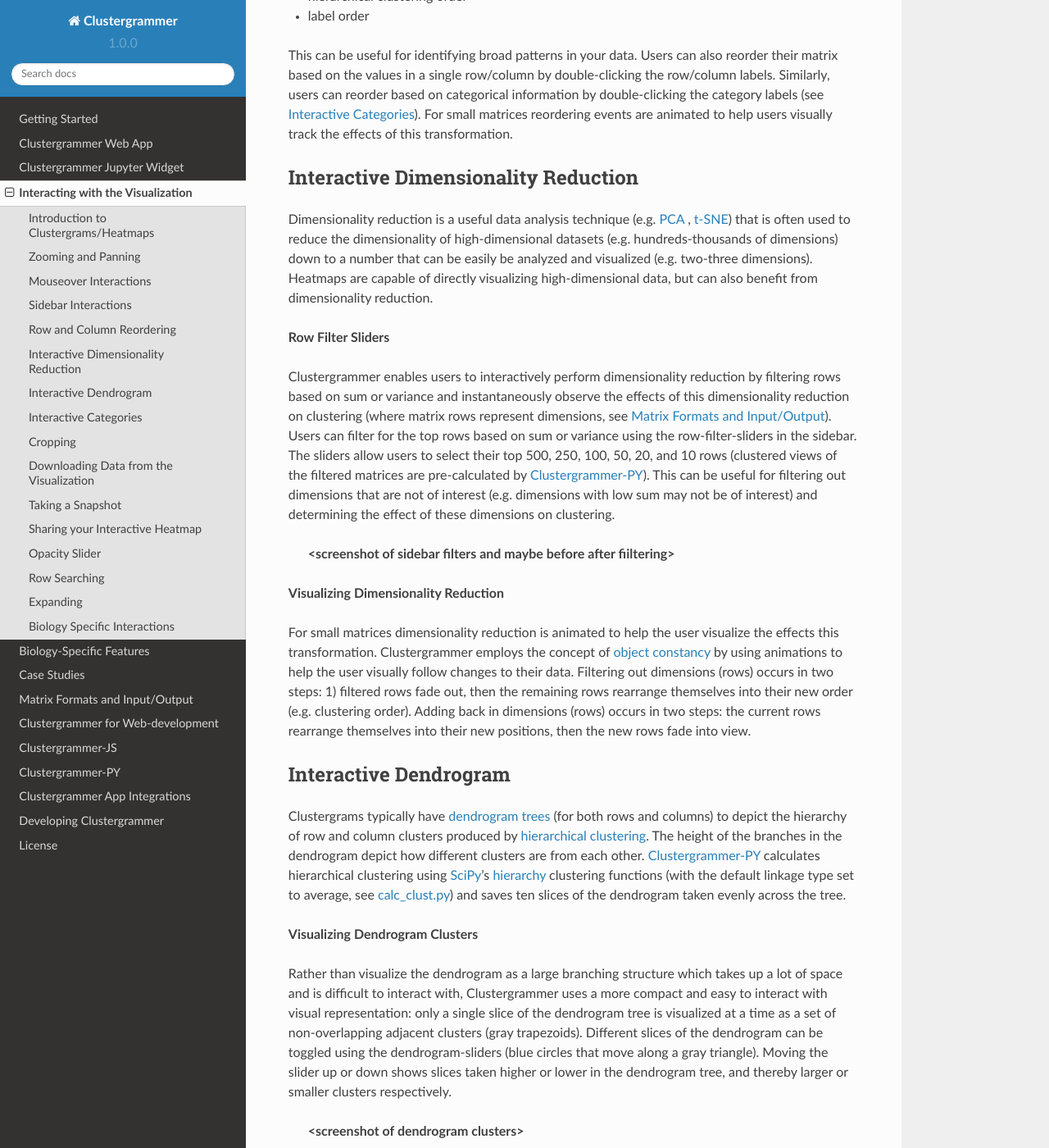
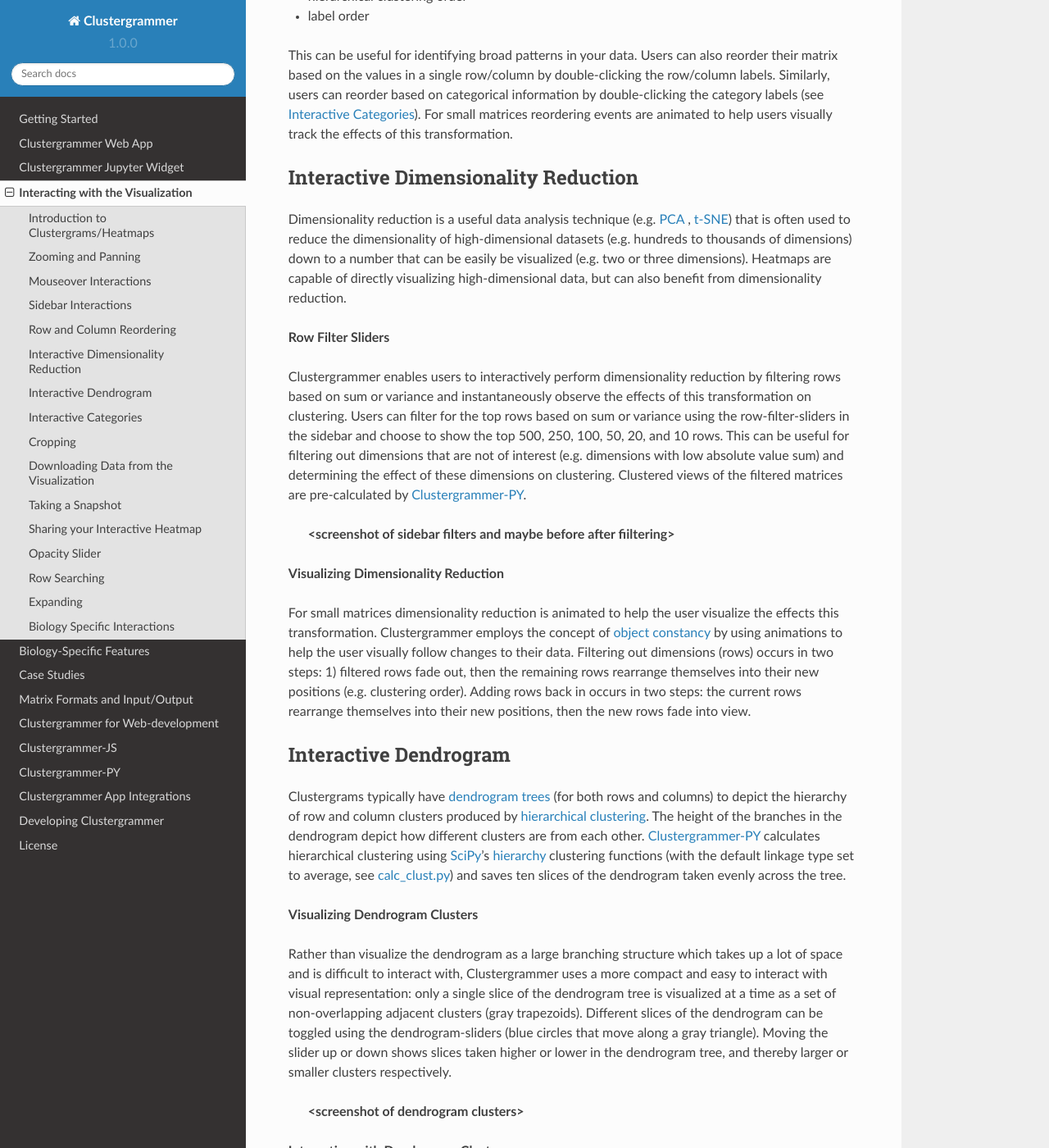
Before and after one commit to MaayanLab/clustergrammer-docs, a Sphinx documentation site: the page built from docs/interacting_with_viz.rst, in a window 1280 px wide and 1400 px high, scrolled down 2304 px. Shown: the whole window at 82% size. Built offline with Sphinx 7.4.7 and the Read the Docs theme 2.0.0, drawn with Linux system fonts in a browser that asks for light colours.

Commit message:
dim_reduction

```diff
--- a/docs/_build_html/_sources/interacting_with_viz.txt
+++ b/docs/_build_html/_sources/interacting_with_viz.txt
@@ -64,17 +64,17 @@
 
 Interactive Dimensionality Reduction
 ====================================
-Dimensionality reduction is a useful data analysis technique (e.g. `PCA`_ , `t-SNE`_) that is often used to reduce the dimensionality of high-dimensional datasets (e.g. hundreds-thousands of dimensions) down to a number that can be easily be analyzed and visualized (e.g. two-three dimensions). Heatmaps are capable of directly visualizing high-dimensional data, but can also benefit from dimensionality reduction.
+Dimensionality reduction is a useful data analysis technique (e.g. `PCA`_ , `t-SNE`_) that is often used to reduce the dimensionality of high-dimensional datasets (e.g. hundreds to thousands of dimensions) down to a number that can be easily be visualized (e.g. two or three dimensions). Heatmaps are capable of directly visualizing high-dimensional data, but can also benefit from dimensionality reduction.
 
 **Row Filter Sliders**
 
-Clustergrammer enables users to interactively perform dimensionality reduction by filtering rows based on sum or variance and instantaneously observe the effects of this dimensionality reduction on clustering (where matrix rows represent dimensions, see :ref:`matrix_format_io`). Users can filter for the top rows based on sum or variance using the row-filter-sliders in the sidebar. The sliders allow users to select their top 500, 250, 100, 50, 20, and 10 rows (clustered views of the filtered matrices are pre-calculated by :ref:`clustergrammer_py`). This can be useful for filtering out dimensions that are not of interest (e.g. dimensions with low sum may not be of interest) and determining the effect of these dimensions on clustering.
+Clustergrammer enables users to interactively perform dimensionality reduction by filtering rows based on sum or variance and instantaneously observe the effects of this transformation on clustering. Users can filter for the top rows based on sum or variance using the row-filter-sliders in the sidebar and choose to show the top 500, 250, 100, 50, 20, and 10 rows. This can be useful for filtering out dimensions that are not of interest (e.g. dimensions with low absolute value sum) and determining the effect of these dimensions on clustering. Clustered views of the filtered matrices are pre-calculated by :ref:`clustergrammer_py`.
 
   **<screenshot of sidebar filters and maybe before after fiiltering>**
 
 **Visualizing Dimensionality Reduction**
 
-For small matrices dimensionality reduction is animated to help the user visualize the effects this transformation. Clustergrammer employs the concept of `object constancy`_ by using animations to help the user visually follow changes to their data. Filtering out dimensions (rows) occurs in two steps: 1) filtered rows fade out, then the remaining rows rearrange themselves into their new order (e.g. clustering order). Adding back in dimensions (rows) occurs in two steps: the current rows rearrange themselves into their new positions, then the new rows fade into view.
+For small matrices dimensionality reduction is animated to help the user visualize the effects this transformation. Clustergrammer employs the concept of `object constancy`_ by using animations to help the user visually follow changes to their data. Filtering out dimensions (rows) occurs in two steps: 1) filtered rows fade out, then the remaining rows rearrange themselves into their new positions (e.g. clustering order). Adding rows back in occurs in two steps: the current rows rearrange themselves into their new positions, then the new rows fade into view.
 
 .. _interactive_dendrogram:
 
--- a/docs/_build_html/interacting_with_viz.html
+++ b/docs/_build_html/interacting_with_viz.html
@@ -205,13 +205,13 @@
 </div>
 <div class="section" id="interactive-dimensionality-reduction">
 <span id="interactive-dim-reduction"></span><h2>Interactive Dimensionality Reduction<a class="headerlink" href="#interactive-dimensionality-reduction" title="Permalink to this headline">¶</a></h2>
-<p>Dimensionality reduction is a useful data analysis technique (e.g. <a class="reference external" href="https://en.wikipedia.org/wiki/Principal_component_analysis">PCA</a> , <a class="reference external" href="https://lvdmaaten.github.io/tsne/">t-SNE</a>) that is often used to reduce the dimensionality of high-dimensional datasets (e.g. hundreds-thousands of dimensions) down to a number that can be easily be analyzed and visualized (e.g. two-three dimensions). Heatmaps are capable of directly visualizing high-dimensional data, but can also benefit from dimensionality reduction.</p>
+<p>Dimensionality reduction is a useful data analysis technique (e.g. <a class="reference external" href="https://en.wikipedia.org/wiki/Principal_component_analysis">PCA</a> , <a class="reference external" href="https://lvdmaaten.github.io/tsne/">t-SNE</a>) that is often used to reduce the dimensionality of high-dimensional datasets (e.g. hundreds to thousands of dimensions) down to a number that can be easily be visualized (e.g. two or three dimensions). Heatmaps are capable of directly visualizing high-dimensional data, but can also benefit from dimensionality reduction.</p>
 <p><strong>Row Filter Sliders</strong></p>
-<p>Clustergrammer enables users to interactively perform dimensionality reduction by filtering rows based on sum or variance and instantaneously observe the effects of this dimensionality reduction on clustering (where matrix rows represent dimensions, see <a class="reference internal" href="matrix_format_io.html#matrix-format-io"><span class="std std-ref">Matrix Formats and Input/Output</span></a>). Users can filter for the top rows based on sum or variance using the row-filter-sliders in the sidebar. The sliders allow users to select their top 500, 250, 100, 50, 20, and 10 rows (clustered views of the filtered matrices are pre-calculated by <a class="reference internal" href="clustergrammer_py.html#clustergrammer-py"><span class="std std-ref">Clustergrammer-PY</span></a>). This can be useful for filtering out dimensions that are not of interest (e.g. dimensions with low sum may not be of interest) and determining the effect of these dimensions on clustering.</p>
+<p>Clustergrammer enables users to interactively perform dimensionality reduction by filtering rows based on sum or variance and instantaneously observe the effects of this transformation on clustering. Users can filter for the top rows based on sum or variance using the row-filter-sliders in the sidebar and choose to show the top 500, 250, 100, 50, 20, and 10 rows. This can be useful for filtering out dimensions that are not of interest (e.g. dimensions with low absolute value sum) and determining the effect of these dimensions on clustering. Clustered views of the filtered matrices are pre-calculated by <a class="reference internal" href="clustergrammer_py.html#clustergrammer-py"><span class="std std-ref">Clustergrammer-PY</span></a>.</p>
 <blockquote>
 <div><strong>&lt;screenshot of sidebar filters and maybe before after fiiltering&gt;</strong></div></blockquote>
 <p><strong>Visualizing Dimensionality Reduction</strong></p>
-<p>For small matrices dimensionality reduction is animated to help the user visualize the effects this transformation. Clustergrammer employs the concept of <a class="reference external" href="https://bost.ocks.org/mike/constancy/">object constancy</a> by using animations to help the user visually follow changes to their data. Filtering out dimensions (rows) occurs in two steps: 1) filtered rows fade out, then the remaining rows rearrange themselves into their new order (e.g. clustering order). Adding back in dimensions (rows) occurs in two steps: the current rows rearrange themselves into their new positions, then the new rows fade into view.</p>
+<p>For small matrices dimensionality reduction is animated to help the user visualize the effects this transformation. Clustergrammer employs the concept of <a class="reference external" href="https://bost.ocks.org/mike/constancy/">object constancy</a> by using animations to help the user visually follow changes to their data. Filtering out dimensions (rows) occurs in two steps: 1) filtered rows fade out, then the remaining rows rearrange themselves into their new positions (e.g. clustering order). Adding rows back in occurs in two steps: the current rows rearrange themselves into their new positions, then the new rows fade into view.</p>
 </div>
 <div class="section" id="interactive-dendrogram">
 <span id="id3"></span><h2>Interactive Dendrogram<a class="headerlink" href="#interactive-dendrogram" title="Permalink to this headline">¶</a></h2>
--- a/docs/interacting_with_viz.rst
+++ b/docs/interacting_with_viz.rst
@@ -64,17 +64,17 @@
 
 Interactive Dimensionality Reduction
 ====================================
-Dimensionality reduction is a useful data analysis technique (e.g. `PCA`_ , `t-SNE`_) that is often used to reduce the dimensionality of high-dimensional datasets (e.g. hundreds-thousands of dimensions) down to a number that can be easily be analyzed and visualized (e.g. two-three dimensions). Heatmaps are capable of directly visualizing high-dimensional data, but can also benefit from dimensionality reduction.
+Dimensionality reduction is a useful data analysis technique (e.g. `PCA`_ , `t-SNE`_) that is often used to reduce the dimensionality of high-dimensional datasets (e.g. hundreds to thousands of dimensions) down to a number that can be easily be visualized (e.g. two or three dimensions). Heatmaps are capable of directly visualizing high-dimensional data, but can also benefit from dimensionality reduction.
 
 **Row Filter Sliders**
 
-Clustergrammer enables users to interactively perform dimensionality reduction by filtering rows based on sum or variance and instantaneously observe the effects of this dimensionality reduction on clustering (where matrix rows represent dimensions, see :ref:`matrix_format_io`). Users can filter for the top rows based on sum or variance using the row-filter-sliders in the sidebar. The sliders allow users to select their top 500, 250, 100, 50, 20, and 10 rows (clustered views of the filtered matrices are pre-calculated by :ref:`clustergrammer_py`). This can be useful for filtering out dimensions that are not of interest (e.g. dimensions with low sum may not be of interest) and determining the effect of these dimensions on clustering.
+Clustergrammer enables users to interactively perform dimensionality reduction by filtering rows based on sum or variance and instantaneously observe the effects of this transformation on clustering. Users can filter for the top rows based on sum or variance using the row-filter-sliders in the sidebar and choose to show the top 500, 250, 100, 50, 20, and 10 rows. This can be useful for filtering out dimensions that are not of interest (e.g. dimensions with low absolute value sum) and determining the effect of these dimensions on clustering. Clustered views of the filtered matrices are pre-calculated by :ref:`clustergrammer_py`.
 
   **<screenshot of sidebar filters and maybe before after fiiltering>**
 
 **Visualizing Dimensionality Reduction**
 
-For small matrices dimensionality reduction is animated to help the user visualize the effects this transformation. Clustergrammer employs the concept of `object constancy`_ by using animations to help the user visually follow changes to their data. Filtering out dimensions (rows) occurs in two steps: 1) filtered rows fade out, then the remaining rows rearrange themselves into their new order (e.g. clustering order). Adding back in dimensions (rows) occurs in two steps: the current rows rearrange themselves into their new positions, then the new rows fade into view.
+For small matrices dimensionality reduction is animated to help the user visualize the effects this transformation. Clustergrammer employs the concept of `object constancy`_ by using animations to help the user visually follow changes to their data. Filtering out dimensions (rows) occurs in two steps: 1) filtered rows fade out, then the remaining rows rearrange themselves into their new positions (e.g. clustering order). Adding rows back in occurs in two steps: the current rows rearrange themselves into their new positions, then the new rows fade into view.
 
 .. _interactive_dendrogram:
 
```
Also changed, not shown: docs/_build_html/searchindex.js, 2 other files.
